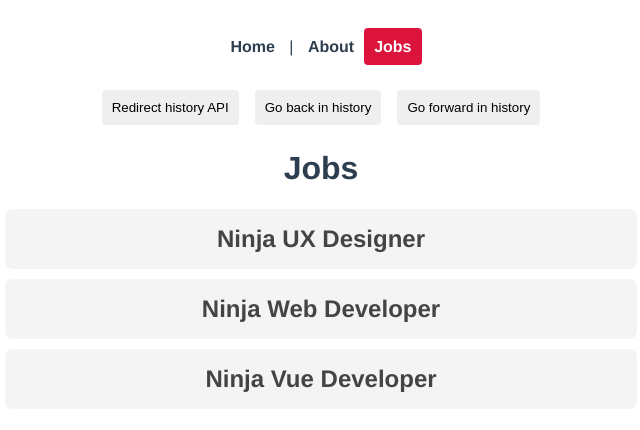
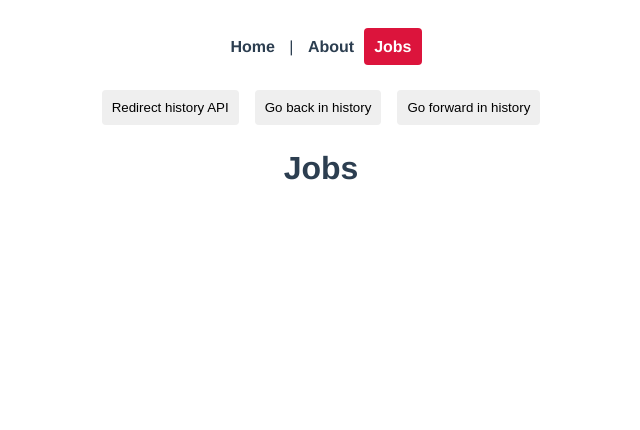
Before and after one commit to Sab-ra/ninja-jobs, a Vue app: page /jobs in a window 1280 px wide. Shown: the top 430 px of the page, without its empty margins (319-959 px from the left). Built offline with nearby package versions, Linux system fonts and the light colour scheme; data requests are answered from the project's data file.

Commit message:
Return promise of data with asynchronous fetch

```diff
--- a/src/views/jobs/JobsView.vue
+++ b/src/views/jobs/JobsView.vue
@@ -11,12 +11,11 @@
 export default {
   data() {
     return {
-      jobs: [
-        { title: 'Ninja UX Designer', id: 1, details: 'Lorem' },
-        { title: 'Ninja Web Developer', id: 2, details: 'Lorem' },
-        { title: 'Ninja Vue Developer', id: 3, details: 'Lorem' }
-      ]
+      jobs: []
     }
+  },
+  mounted() {
+    fetch( 'http://localhost:3000/jobs' )
   }
 }
 </script>
```
